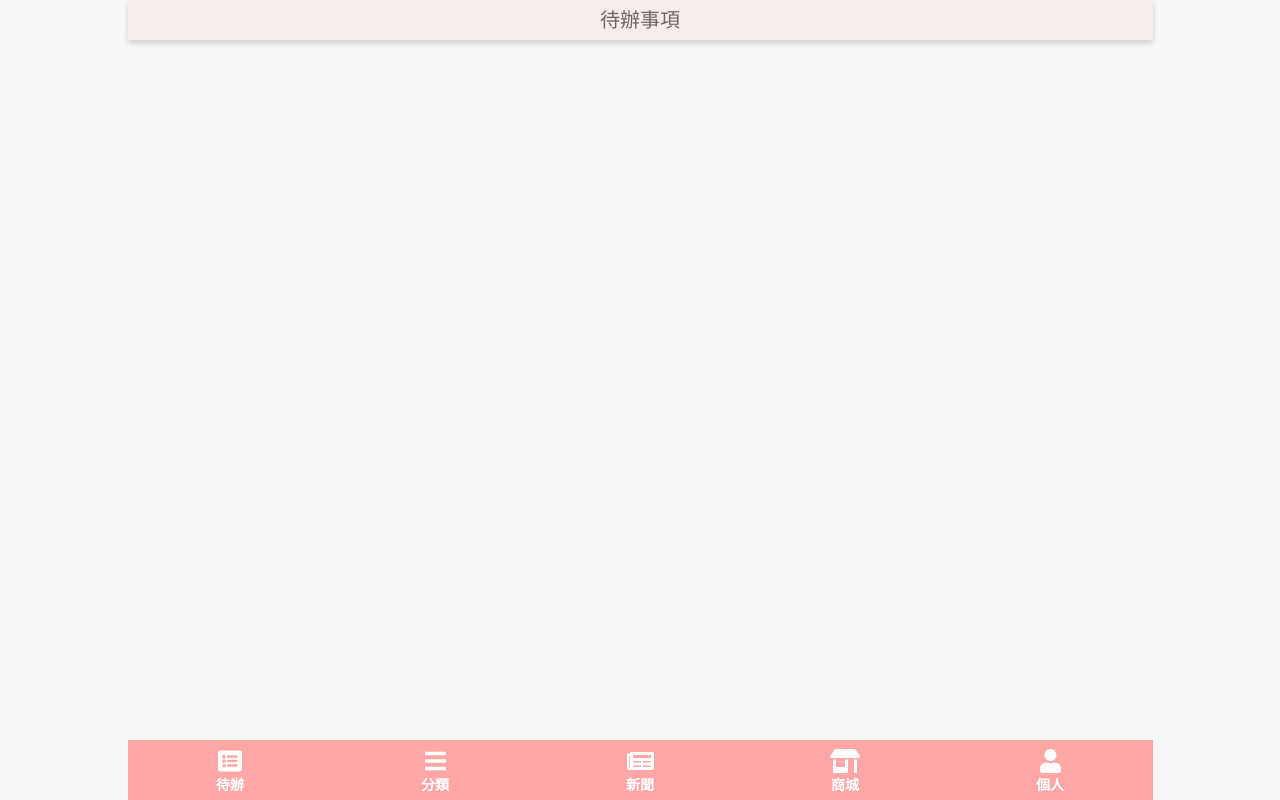
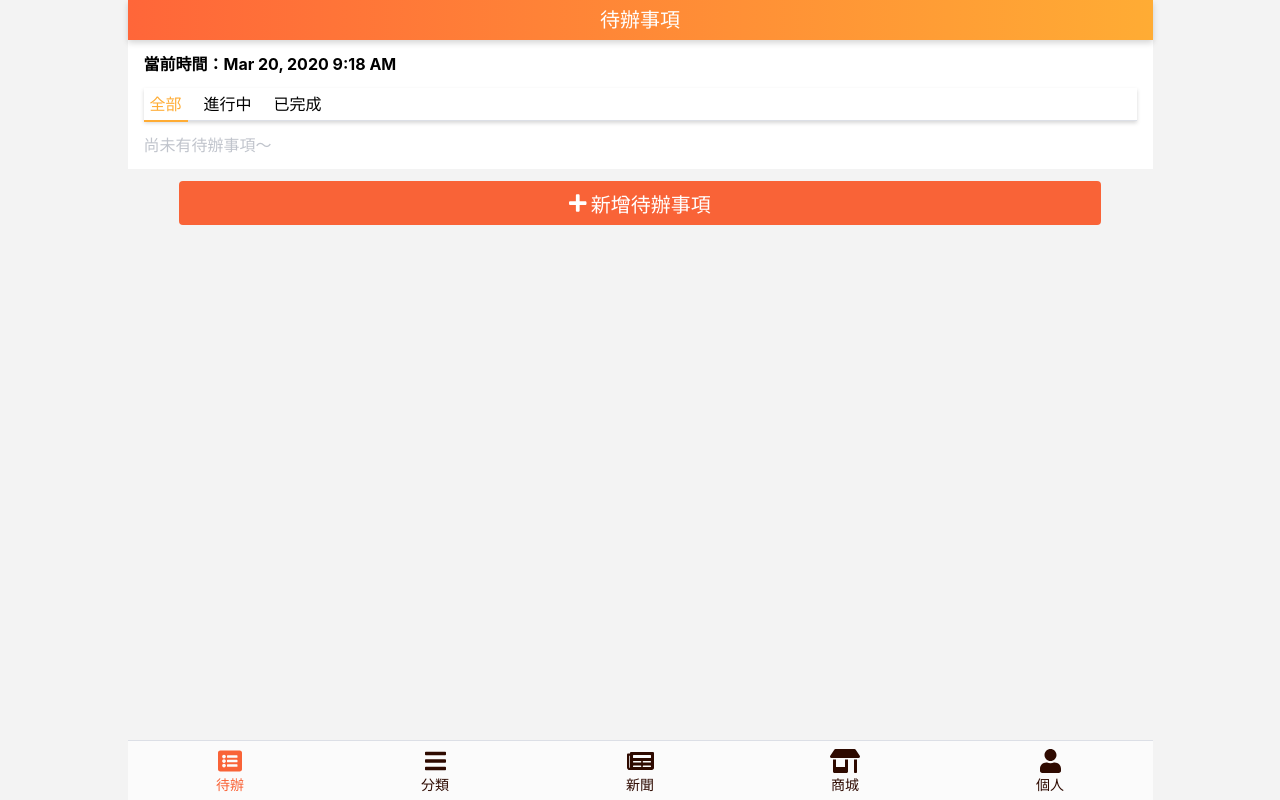
Before and after one commit to wuzhe0912/vue-tools-app, a Vue app: page /todo in a window 1280 px wide. Built offline with nearby package versions, Linux system fonts and the light colour scheme.

Commit message:
新增待辦事項功能

```diff
--- a/package.json
+++ b/package.json
@@ -13,6 +13,7 @@
     "@fortawesome/vue-fontawesome": "^0.1.9",
     "axios": "^0.19.2",
     "core-js": "^3.6.4",
+    "moment": "^2.24.0",
     "vue": "^2.6.11",
     "vue-axios": "^2.1.5",
     "vue-router": "^3.1.5",
--- a/src/assets/scss/color.scss
+++ b/src/assets/scss/color.scss
@@ -1,10 +1,18 @@
-// color
-$primary: #FFA7A7;
+// -- color --
+$main-bg: #f3f3f3;
+$primary: #f96337;
+$primary-light: #ffac34;
 $light: #fff;
-$main-bg: #F7F7F7;
-$header-bg: #F5ECEC;
-$shadow:#eaeaea;
+$disabled: #c0c4cc;
+$loading-shadow:#eaeaea;
+$white-shadow: #eee;
+
+// Header
+$header-bg: linear-gradient(to left, #ffac34 0%, #ff6639 100%);
 $header-shadow: #00000029;
-$header-txt: #726464;
-$white-shadow: #eee;
+// Nav
+$nav-bg: #fbfbfb;
+$nav-color: #2e0a00;
 $nav-active-color: #726464;
+// border
+$border-line: #dcdfe6;
--- a/src/assets/scss/style.scss
+++ b/src/assets/scss/style.scss
@@ -17,7 +17,7 @@ body {
   width: 100%;
   height: 100%;
   font-size: 100%;
-  font-family: "BlinkMacSystemFont", -apple-system, "Arial", "Segoe UI", "Roboto", "Helvetica Neue", "Helvetica", "Microsoft YaHei", "Microsoft JhengHei", "Heiti", "Microsoft YaHei Bold", sans-serif;
+  font-family: "Microsoft YaHei", -apple-system,"BlinkMacSystemFont", "Arial", "Segoe UI", "Roboto", "Helvetica Neue", "Helvetica", "Microsoft JhengHei", "Heiti", "Microsoft YaHei Bold", sans-serif;
   font-weight: normal;
   line-height: 1;
   background-color: $main-bg;
@@ -86,3 +86,21 @@ input {
     padding: 0;
   }
 }
+
+.btn__primary {
+  width: 90%;
+  background: $primary;
+  border-radius: to-rem(4px);
+  height: to-rem(44px);
+}
+
+.form__input {
+  width: 80%;
+  border-bottom: 1px solid $border-line;
+  background: $main-bg;
+  height: to-rem(24px);
+
+  &:focus {
+    border-bottom-color: $primary;
+  }
+}
--- a/src/components/body-header/style.scss
+++ b/src/components/body-header/style.scss
@@ -11,11 +11,11 @@
   max-width: $padPro;
   height: $header;
   margin: auto;
-  background-color: $header-bg;
+  background: $header-bg;
   box-shadow: 0px to-rem(3px) to-rem(6px) $header-shadow;
 }
 
 .header__title {
   font-size: $font-big;
-  color: $header-txt;
+  color: $light;
 }
--- a/src/components/body-nav/style.scss
+++ b/src/components/body-nav/style.scss
@@ -13,7 +13,8 @@
   display: flex;
   justify-content: space-around;
   height: $nav;
-  background-color: $primary;
+  background-color: $nav-bg;
+  border-top: 1px solid $border-line;
 }
 
 .nav__link {
@@ -24,11 +25,11 @@
   justify-content: center;
   height: 100%;
   cursor: pointer;
-  color: $light;
+  color: $nav-color;
+}
 
-  &.active {
-    color: $nav-active-color;
-  }
+.router-link-active {
+  color: $primary;
 }
 
 .icon {
@@ -38,4 +39,9 @@
 
 .txt {
   font-size: $font-small;
+  font-weight: 400;
+
+  &.active {
+    color: $primary;
+  }
 }
--- a/src/views/loading-page/style.scss
+++ b/src/views/loading-page/style.scss
@@ -55,7 +55,7 @@
     left: to-rem(6px);
     width: to-rem(50px);
     height: to-rem(6px);
-    background: $shadow;
+    background: $loading-shadow;
     border-radius: 100%;
     animation: shadow .5s infinite;
   }
@@ -63,7 +63,7 @@
   @keyframes shadow {
     0%,100% {
       left: to-rem(8px);
-      background: $shadow;
+      background: $loading-shadow;
     }
     50% {
       left: 0;
--- a/src/views/todo/index.vue
+++ b/src/views/todo/index.vue
@@ -1,39 +1,145 @@
 <template lang="pug">
-  .home__wrap
-    //- Modal(
-    //-   :showModal="showModal"
-    //-   title="新增待辦事項",
-    //-   sureText="確定新增",
-    //-   btnType="2",
-    //-   modalType="middle",
-    //- )
-    //-   //- slot 新的寫法需加入 template
-    //-   template(v-slot:body)
-    //-     input.form__input(placeholder="請輸入代辦事項內容")
+  .wrap
+    .todo__wrap
+      span.time__title 當前時間：{{ todayTime }}
+      .table__card
+        span.card__txt(@click="selected = 'all'" :class="{isActive: selected === 'all'}") 全部
+        span.card__txt(@click="selected = 'doing'" :class="{isActive: selected === 'doing'}") 進行中
+        span.card__txt(@click="selected = 'done'" :class="{isActive: selected === 'done'}") 已完成
+      ul.todo__list(v-if="todoList.length > 0")
+        li.list__content(v-for="(node, key) in filterTodoList")
+            .form__checkbox
+              input.list__checkbox(v-model="node.completed" type="checkbox" :id="node.id")
+              label.list__txt(
+                v-if="node.id !== catchTodo.id"
+                :for="node.id"
+                :class="{ isCompleted: node.completed }"
+              ) {{ node.txt }}
+              input.edit__txt(
+                v-if="node.id === catchTodo.id"
+                v-model="catchTxt"
+                @keyup.esc="canceEdit()"
+                @keyup.enter="doneEdit(node)"
+              )
+            .icon__wrap
+              .edit__icon(@click="editTodo(node)")
+                font-awesome-icon(icon="edit")
+              .delete__icon(@click="removeTodo(node)")
+                font-awesome-icon(icon="times-circle")
+        .list__footer
+          .list__footer__txt 還有<span class="list__number">{{ checkNoCompleted }}</span>筆任務未完成
+          .list__footer__clear(@click="removeTodo('clearAll')") 清除所有任務
+      span.todo__title(v-else) 尚未有待辦事項～
+    .btn__wrap
+      .input__wrap(v-if="changeInput")
+        input.form__input(
+          v-model="newToDo"
+          type="text"
+          placeholder="請輸入文字"
+          onfocus="this.placeholder = ''"
+          onblur="this.placeholder = '請輸入文字'"
+          @keyup.enter="addTodoList()"
+        )
+        button.btn__add
+          font-awesome-icon.btn__add__icon(icon="hand-point-up")
+          span.btn__add__txt(@click="addTodoList()") 推送
+      button.btn__primary.add__container(@click="change()")
+        font-awesome-icon.add__icon(icon="plus")
+        span.add__txt 新增待辦事項
 </template>
 
 <script>
-import Modal from '@/components/modal'
+import moment from 'moment'
 
 export default {
   name: 'todo',
-  components: {
-    Modal
-  },
+
   data () {
     return {
-      showModal: true
+      todayTime: '',
+      changeInput: false,
+      showModal: true,
+      todoList: [],
+      newToDo: '',
+      selected: 'all',
+      catchTodo: '',
+      catchTxt: ''
     }
   },
 
-  mounted () {
+  computed: {
+    filterTodoList: function () {
+      let doingList = []
+      let doneList = []
+      switch (this.selected) {
+        case 'doing':
+          this.todoList.forEach((node) => {
+            if (!node.completed) doingList.push(node)
+          })
+          return doingList
+        case 'done':
+          this.todoList.forEach((node) => {
+            if (node.completed) doneList.push(node)
+          })
+          return doneList
+        default:
+          return this.todoList
+      }
+    },
+    checkNoCompleted: function () {
+      let item = []
+      this.todoList.forEach((node) => {
+        if (!node.completed) item.push(node)
+      })
+      return item.length
+    }
   },
 
   created () {
-    // const url = `${this.axios.defaults.baseURL}/products`
-    // this.$http.get(url).then((response) => {
-    //   console.log(5, response)
-    // })
+    this.todayTime = moment(Date.now()).format('lll')
+  },
+
+  methods: {
+    change () {
+      this.changeInput = true
+    },
+    addTodoList () {
+      let value = this.newToDo.trim() // trim() 可以清除前後多餘空白
+      let timestamp = Math.floor(Date.now()) // 替代 id
+      // 簡單驗證
+      if (!value) {
+        return false
+      }
+      this.todoList.push({
+        id: timestamp,
+        txt: value,
+        completed: false
+      })
+      this.newToDo = ''
+    },
+    editTodo (val) {
+      this.catchTodo = val
+      this.catchTxt = val.txt
+    },
+    canceEdit () {
+      this.catchTodo = ''
+    },
+    doneEdit (val) {
+      val.txt = this.catchTxt
+      this.catchTxt = ''
+      this.catchTodo = ''
+    },
+    removeTodo (val) {
+      if (val === 'clearAll') {
+        this.todoList = ''
+      } else {
+        let newIndex = ''
+        this.todoList.forEach((node, key) => {
+          if (val.id === node.id) newIndex = key
+        })
+        this.todoList.splice(newIndex, 1)
+      }
+    }
   }
 }
 </script>
--- a/src/views/todo/style.scss
+++ b/src/views/todo/style.scss
@@ -1,6 +1,159 @@
 @import '@/assets/scss/share.scss';
 
-// .form__input {
-//   width: 300px;
-//   background-color: $primary;
-// }
+.wrap {
+  width: 100%;
+  height: 100%;
+}
+
+.todo__wrap {
+  display: flex;
+  flex-direction: column;
+  width: 100%;
+  height: 100%;
+  padding: to-rem(16px);
+  background-color: $light;
+}
+
+.time__title {
+  font-weight: bold;
+}
+
+.time__title,
+.table__card {
+  margin-bottom: to-rem(16px);
+}
+
+.table__card {
+  padding: to-rem(8px) 0;
+  border-bottom: 1px solid $border-line;
+  box-shadow: 0 to-rem(2px) to-rem(4px) $header-shadow;
+}
+
+.card__txt {
+  margin-right: to-rem(10px);
+  padding: to-rem(6px);
+  cursor: pointer;
+}
+
+.isActive {
+  color: $primary-light;
+  border-bottom: 2px solid $primary-light;
+}
+
+.todo__list {
+  max-height: to-rem(300px);
+  overflow: auto;
+}
+
+.list__content {
+  display: flex;
+  justify-content: space-between;
+  margin-bottom: to-rem(12px);
+  border: 1px solid $border-line;
+  padding: to-rem(8px);
+  border-radius: to-rem(20px);
+  box-shadow: 0px to-rem(3px) to-rem(6px) $header-shadow;
+}
+
+.list__checkbox {
+  cursor: pointer;
+}
+
+.list__txt,
+.edit__txt {
+  margin-left: to-rem(8px);
+  cursor: pointer;
+}
+
+.isCompleted {
+  text-decoration: line-through;
+}
+
+.edit__txt {
+  border-bottom: 1px solid $primary-light;
+}
+
+.icon__wrap {
+  display: flex;
+}
+
+.edit__icon {
+  margin-right: to-rem(8px);
+}
+
+.edit__icon,
+.delete__icon {
+  color: $primary-light;
+  cursor: pointer;
+}
+
+.todo__title {
+  color: $disabled;
+}
+
+.list__footer {
+  display: flex;
+  justify-content: space-between;
+  margin-top: to-rem(16px);
+}
+
+.list__number {
+  color: $primary-light;
+  margin: 0 to-rem(2px);
+}
+
+.list__footer__clear {
+  color: $primary-light;
+  padding-bottom: to-rem(2px);
+  border-bottom: 1px solid $primary-light;
+}
+
+// 送出訊息
+.btn__wrap {
+  display: flex;
+  flex-direction: column;
+  align-items: center;
+  width: 100%;
+}
+
+.input__wrap {
+  display: flex;
+  justify-content: space-between;
+  width: 90%;
+  margin-top: to-rem(16px);
+}
+
+.btn__add {
+  width: 20%;
+  background: $primary-light;
+  border-radius: to-rem(20px);
+  cursor: pointer;
+}
+
+.btn__add__icon,
+.btn__add__txt {
+  color: $light;
+  font-size: $font-mini;
+}
+
+.btn__add__txt {
+  margin-left: to-rem(4px);
+}
+
+.add__container {
+  display: flex;
+  justify-content: center;
+  align-items: center;
+  margin-top: to-rem(12px);
+  cursor: pointer;
+}
+
+.add__icon,
+.add__txt {
+  color: $light;
+  font-size: $font-big;
+}
+
+.add__txt {
+  margin-left: to-rem(4px);
+}
```
Also changed, not shown: 1 other file (tests, documents, lock files or other folders).
